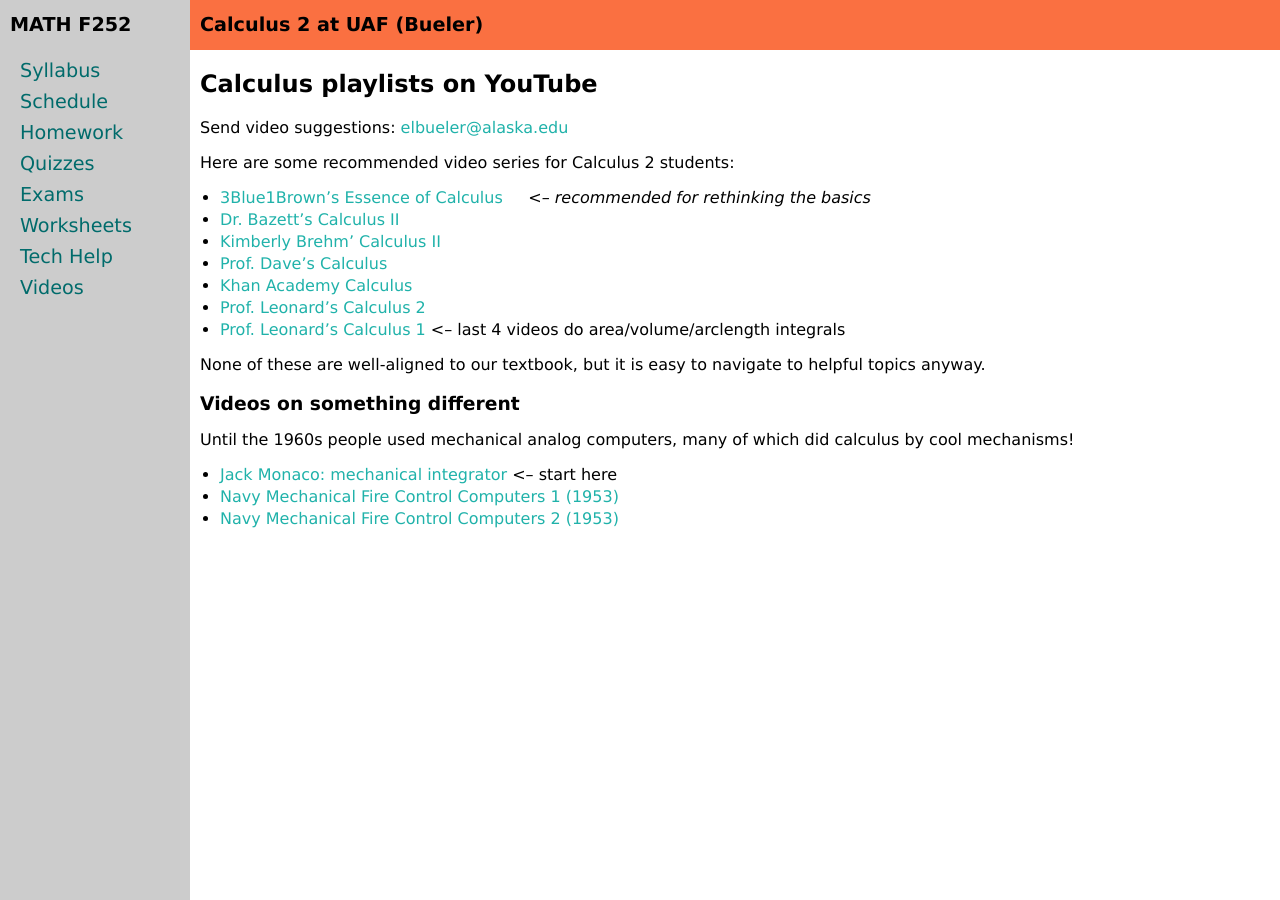
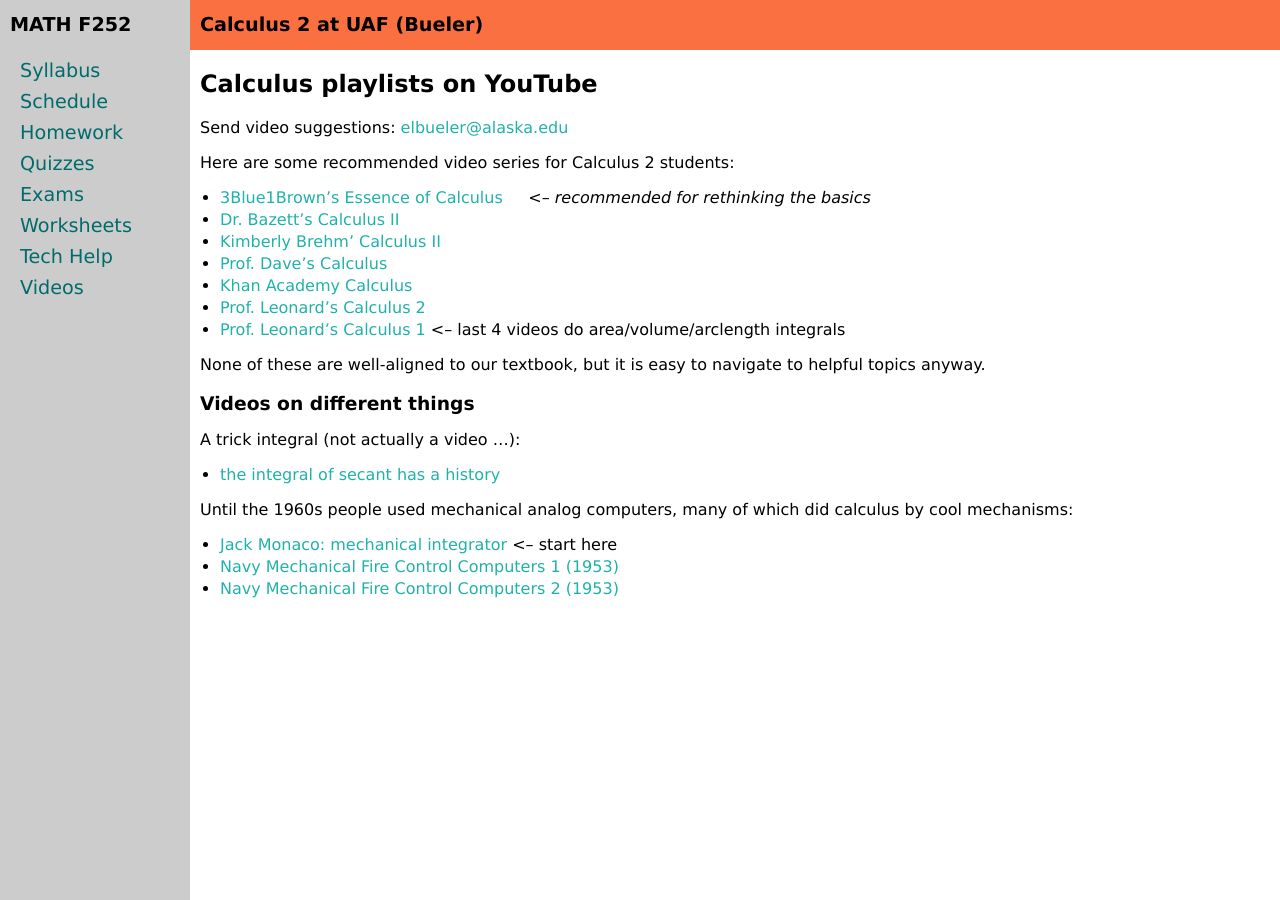
Before and after one commit to uaf-math/calc2, a Jekyll site: the page built from videos.md, in a window 1280 px wide. Built offline with Jekyll 4.4.1, drawn with Linux system fonts in a browser that asks for light colours.

Commit message:
link the history of integral secant

```diff
--- a/videos.md
+++ b/videos.md
@@ -19,9 +19,13 @@ Here are some recommended video series for Calculus 2 students:
 
 None of these are well-aligned to our textbook, but it is easy to navigate to helpful topics anyway.
 
-### Videos on something different
+### Videos on different things
 
-Until the 1960s people used mechanical analog computers, many of which did calculus by cool mechanisms!
+A trick integral (not actually a video ...):
+
+  * [the integral of secant has a history](https://liorsinai.github.io/mathematics/2020/08/27/secant-mercator.html)
+
+Until the 1960s people used mechanical analog computers, many of which did calculus by cool mechanisms:
 
   * [Jack Monaco: mechanical integrator](https://www.youtube.com/watch?v=s-y_lnzWQjk&t=471s) <-- start here
   * [Navy Mechanical Fire Control Computers 1 (1953)](https://www.youtube.com/watch?v=lr1uK24SND8)
```
